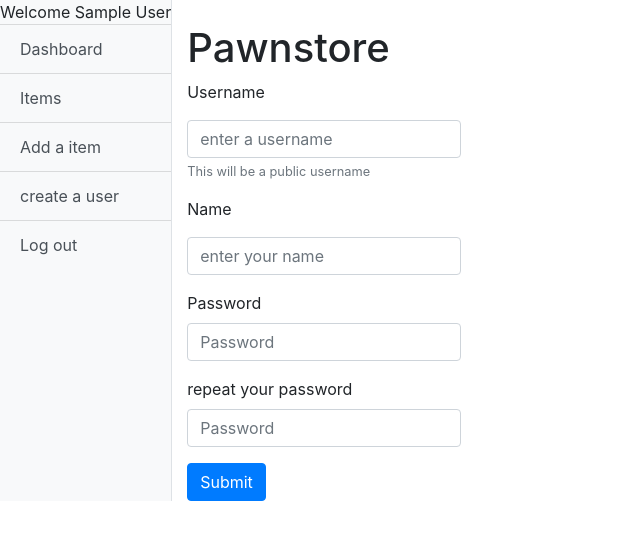
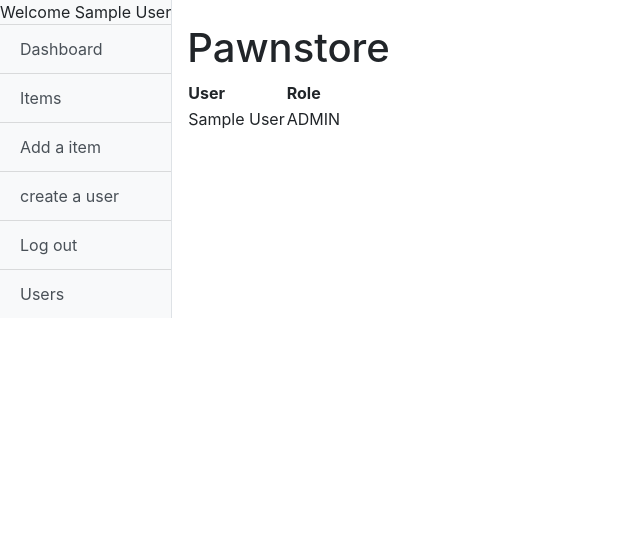
Before and after one commit to uberballo/Pawnstore, a Flask app: page /users/ in a window 1280 px wide. Shown: the top 540 px of the page, without its empty margins (0-640 px from the left). Run offline with Flask 2, Linux system fonts and the light colour scheme; a user stored in the database is signed in; tables that the repository leaves empty hold one stand-in row (values such as "Sample post"); some libraries are stand-ins or nearby versions.

Commit message:
Added users view for admins

```diff
--- a/application/templates/layout.html
+++ b/application/templates/layout.html
@@ -27,6 +27,9 @@
             {% else %}
             <a href="{{ url_for('auth_login')}}" class ="list-group-item list-group-item-action bg-light">Log in</a>
             {% endif %}
+            {% if current_user.roles()[0] == "ADMIN" %}
+              <a href="{{ url_for('users_index')}}" class ="list-group-item list-group-item-action bg-light">Users</a>
+            {% endif %}
         </div>
       </div>
       <!-- /#sidebar-wrapper -->
--- /dev/null
+++ b/application/templates/users/list.html
@@ -0,0 +1,16 @@
+{% extends "layout.html" %}
+
+{% block body %}
+ <table>
+     <tr>
+        <th>User</th>
+        <th>Role</th>
+     </tr>
+     {% for user in users %}
+        <tr>
+            <td>{{ user.name }}</td>
+            <td>{{ user.roles()[0] }}</td>
+        </tr>
+    {% endfor %}
+ </table>
+ {% endblock %}
--- a/application/users/views.py
+++ b/application/users/views.py
@@ -3,9 +3,15 @@ from application import app, db
 from application.auth.models import User
 from application.users.forms import UserForm
 
-@app.route("/users/", methods=["GET"])
+@app.route("/users/new", methods=["GET"])
 def user_create_form():
     return render_template("users/new.html", form = UserForm())
+
+
+@app.route("/users/", methods=["GET"])
+def users_index():
+    return render_template("users/list.html", users=User.query.all())
+
 
 @app.route("/user/", methods=["GET","POST"])
 def user_create():
```
